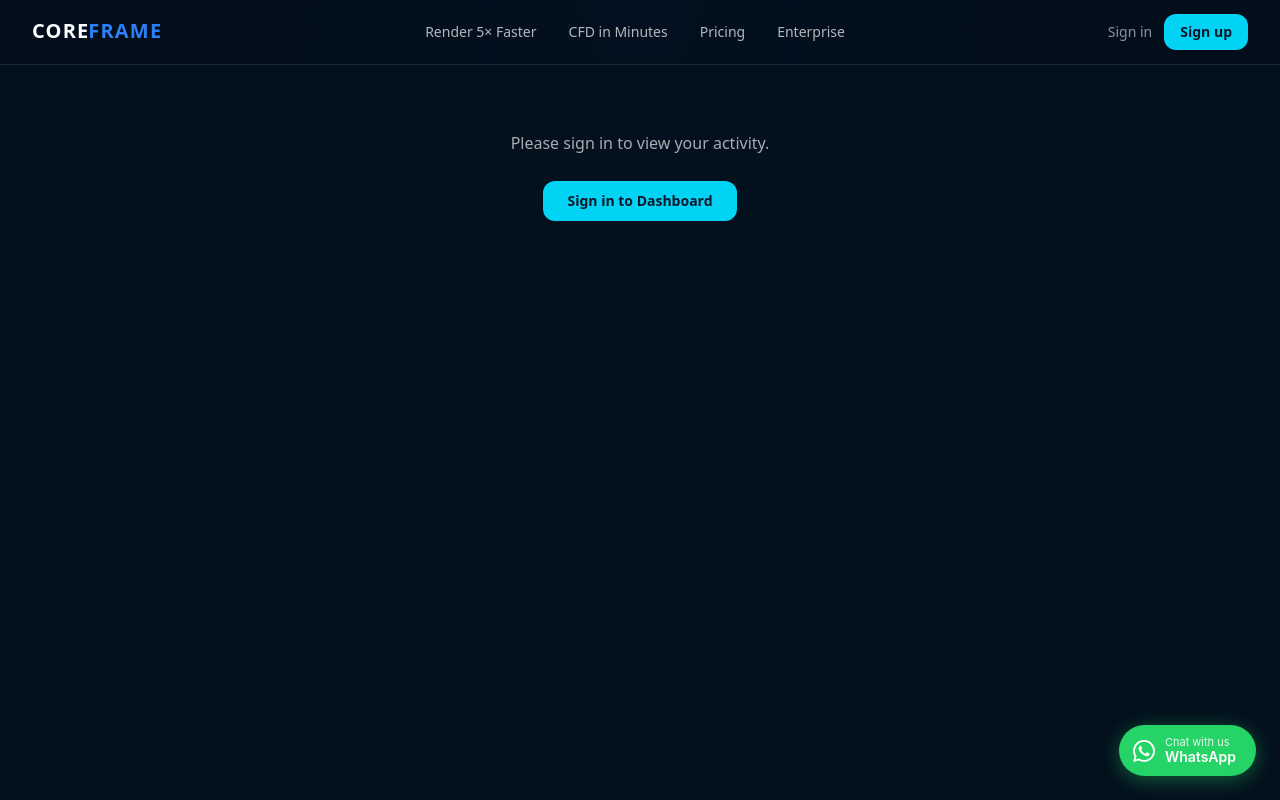
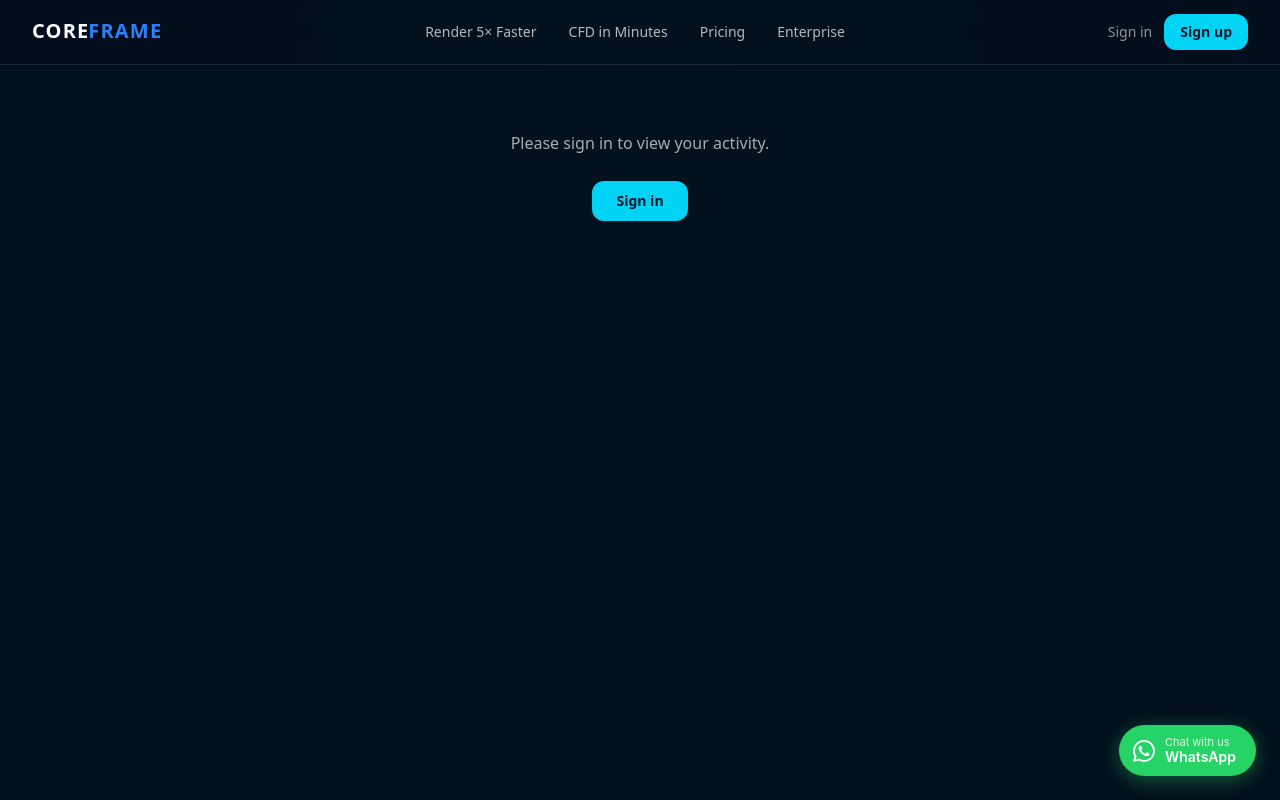
Before and after one commit to coreframecloud/coreframecloudwebsite, a Next.js app: page /my-activity in a window 1280 px wide. Shown: the top 800 px of the page. Built offline with nearby package versions, Linux system fonts and the light colour scheme.

Commit message:
feat: magic link login, /login page, fix sign-in button, legal pages

```diff
--- a/app/my-activity/page.tsx
+++ b/app/my-activity/page.tsx
@@ -145,10 +145,10 @@ export default function MyActivityPage() {
             Please sign in to view your activity.
           </p>
           <a
-            href="https://control.coreframecloud.com/customer/"
+            href="/login"
             className="inline-flex items-center justify-center rounded-xl bg-cyan-400 px-6 py-2.5 text-sm font-semibold text-slate-900 transition hover:bg-cyan-300"
           >
-            Sign in to Dashboard
+            Sign in
           </a>
         </div>
       </main>
```
